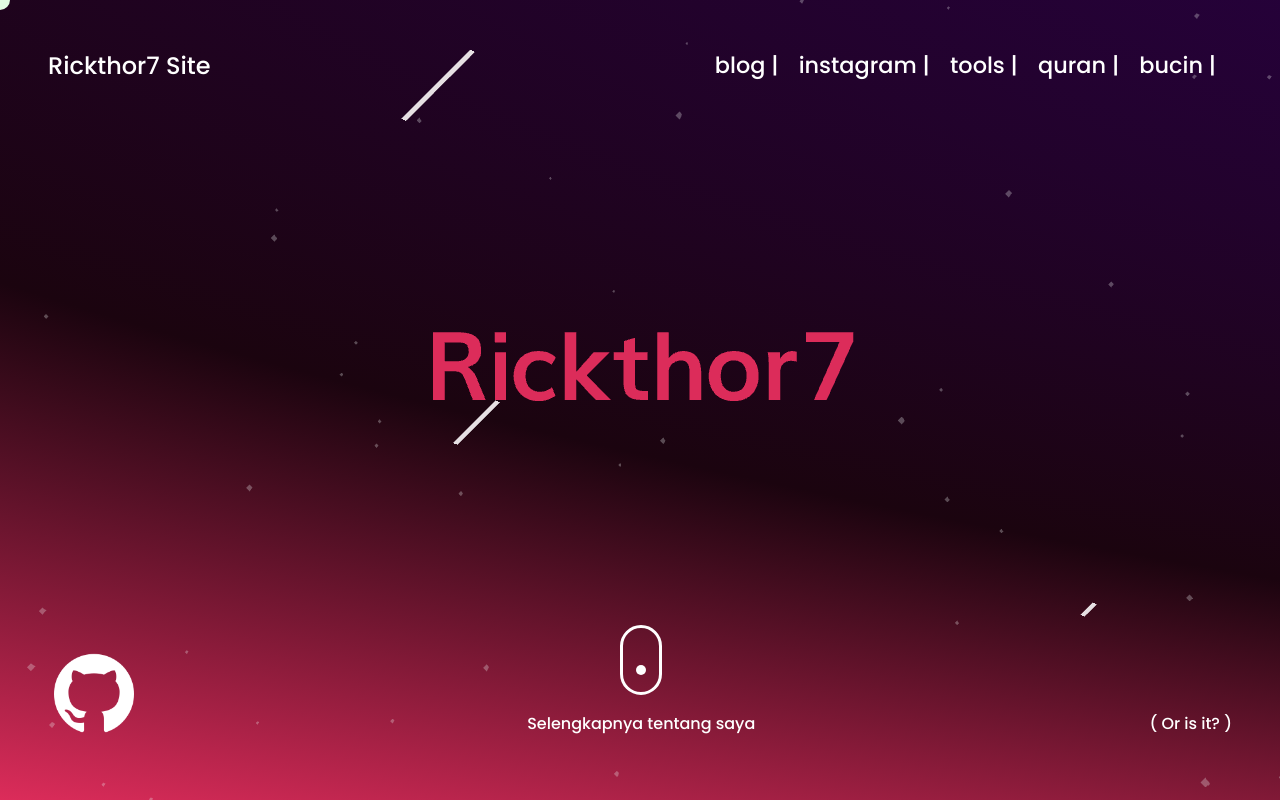
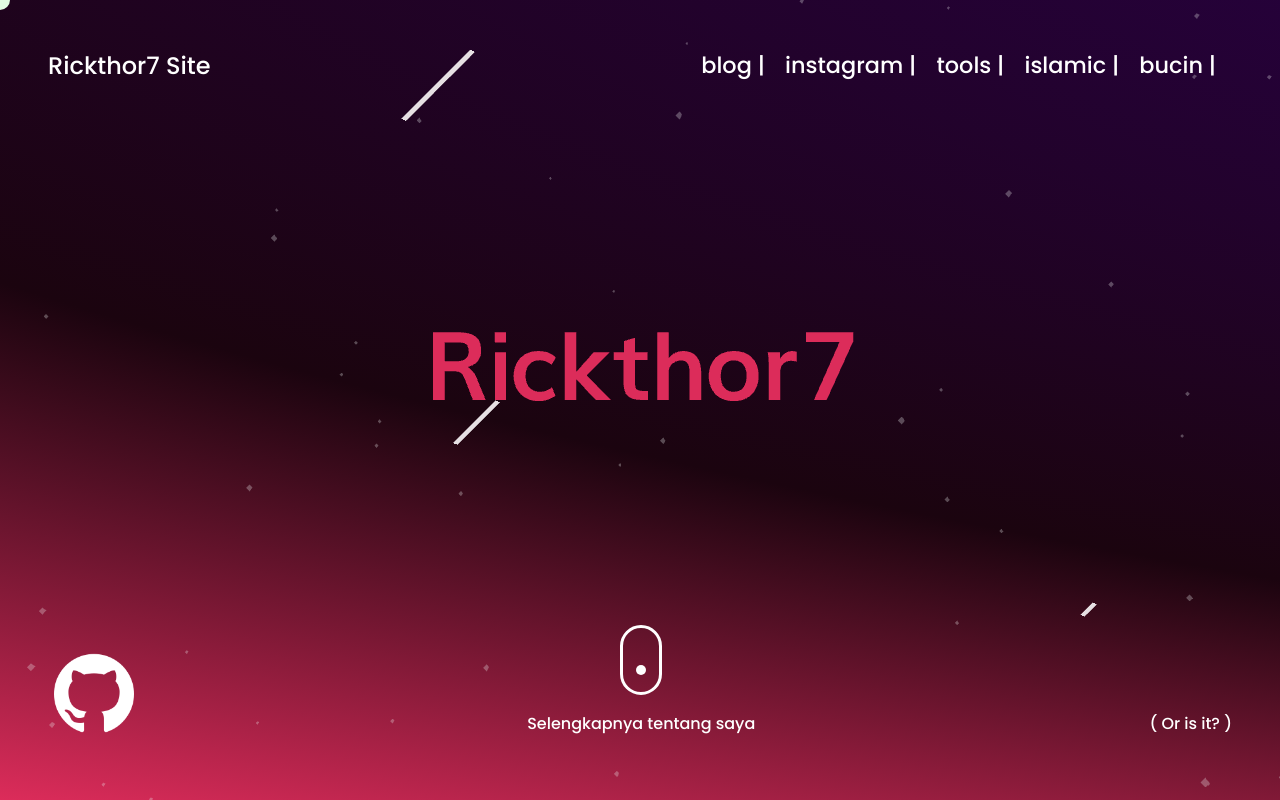
Before and after one commit to rickthor7/My-Website, a plain HTML site: page index.html in a window 1280 px wide. Drawn offline with nearby package versions, Linux system fonts and the light colour scheme; animation ran at ten frames a second.

Commit message:
Update index.html

```diff
--- a/index.html
+++ b/index.html
@@ -45,11 +45,11 @@
                 <a class="bigger" href="https://www.rickthor7.my.id/RickTools/">
                     Tools     |
                 </a>
-                <a class="bigger" href="https://www.rickthor7.my.id/alquran-online/">
-                    Quran     |
+                <a class="bigger" href="https://www.rickthor7.my.id/IslamicMenu/">
+                    Islamic    |
                 </a>
                 <a class="bigger" href="https://www.rickthor7.my.id/Bucin-Site/">
-                    Bucin     |
+                    Bucin      |
                 </a>
                 <style>
 
```
